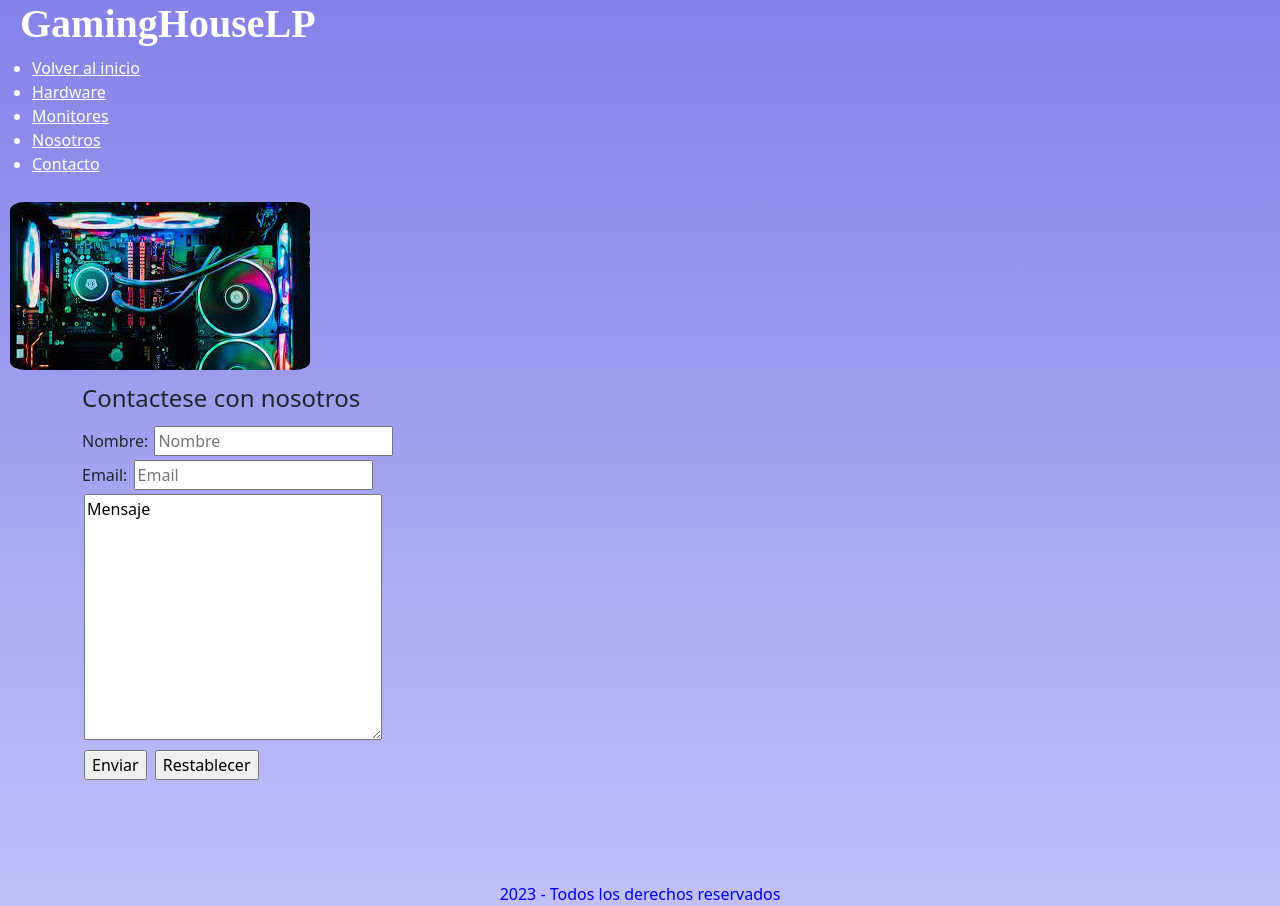
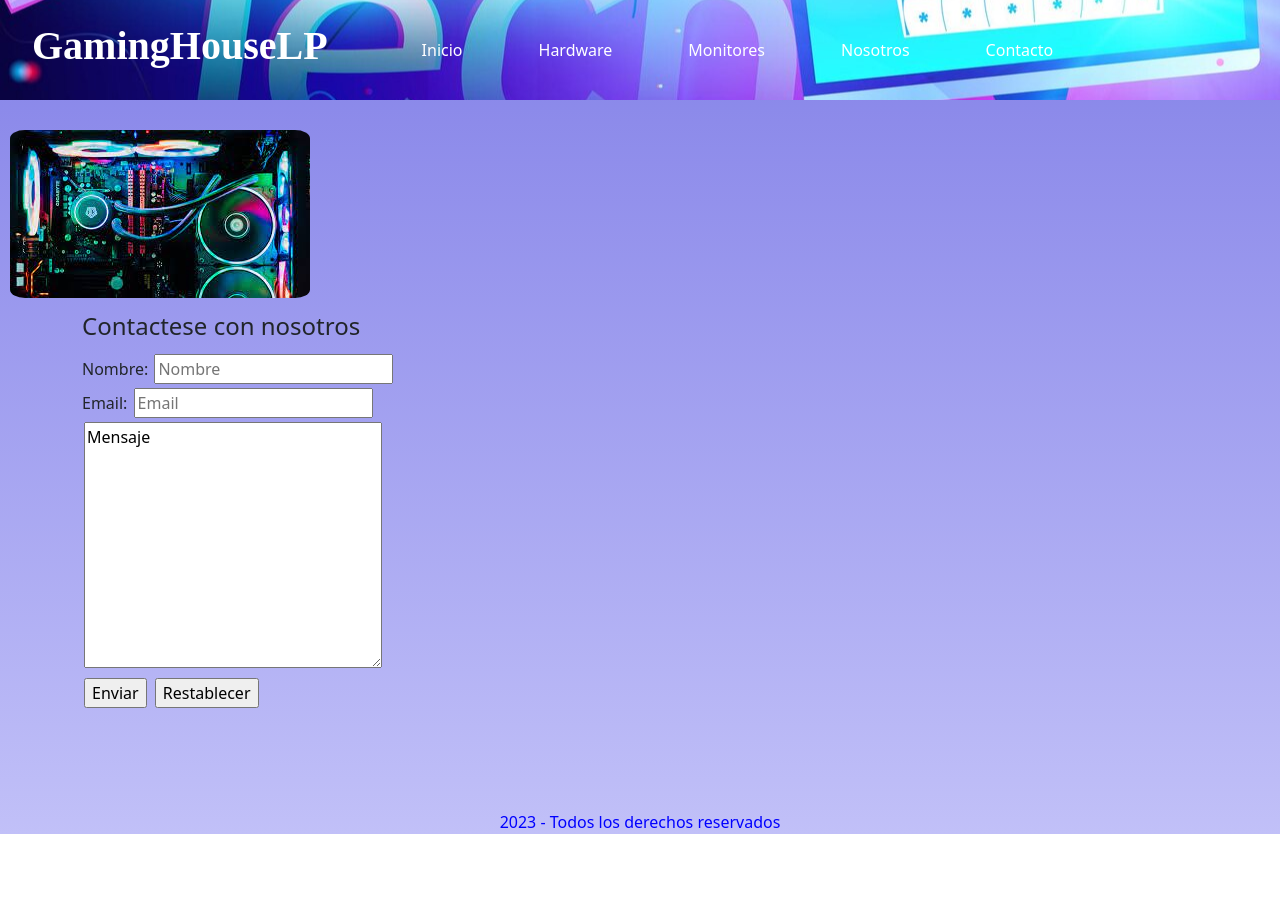
Before and after one commit to MaximilianBianchi/PFBianchi, a plain HTML site: page pages/contacto.html in a window 1280 px wide. After the commit the page ends 834 px from the top, so only its background shows below. Drawn offline with nearby package versions, Linux system fonts and the light colour scheme; a web font is replaced by a local one.

Commit message:
navbar responsives

```diff
--- a/pages/contacto.html
+++ b/pages/contacto.html
@@ -15,16 +15,37 @@
     </head>
     <body>
         <header>
-            <h1>GamingHouseLP</h1>
-            <nav>
-                <ul>
-                    <li> <a href="../index.html">Volver al inicio</a></li>
-                    <li> <a href="../pages/hardware.html">Hardware</a></li>
-                    <li> <a href="../pages/monitores.html">Monitores</a></li>
-                    <li> <a href="../pages/nosotros.html">Nosotros</a></li>
-                    <li> <a href="../pages/contacto.html">Contacto</a></li>
-                </ul>
-            </nav>
+
+            <nav class="navbar navbar-expand-lg bg-light">
+                <div class="container-fluid">
+                  <a class="navbar-brand" href="#"><h1>GamingHouseLP</h1></a>
+                  <button class="navbar-toggler" type="button" data-bs-toggle="collapse" data-bs-target="#navbarSupportedContent" aria-controls="navbarSupportedContent" aria-expanded="false" aria-label="Toggle navigation">
+                    <span class="navbar-toggler-icon"></span>
+                  </button>
+                  <div class="collapse navbar-collapse" id="navbarSupportedContent">
+                    <ul class="navbar-nav me-auto mb-2 mb-lg-0">
+                      <li class="nav-item">
+                        <a class="nav-link" href="../index.html">Inicio</a>
+                      </li>
+                      <li class="nav-item">
+                        <a class="nav-link" href="../pages/hardware.html">Hardware</a>
+                      </li>
+                      <li class="nav-item">
+                        <a class="nav-link" href="../pages/monitores.html">Monitores</a>
+                      </li>
+                      <li class="nav-item">
+                        <a class="nav-link" href="../pages/nosotros.html">Nosotros</a>
+                      </li>
+                      <li class="nav-item">
+                        <a class="nav-link" href="../pages/contacto.html">Contacto</a></li>
+                      </li>
+                    </ul>
+                  </div>
+                </div>
+              </nav>
+
+
+
         </header>
         <img src="../images/contacto.jpg" alt="" class="imagen_border">
         <div class="container">
```
Also changed, not shown: pages/hardware.html (+27 -10 lines), pages/monitores.html (+27 -10 lines), pages/nosotros.html (+28 -10 lines).
